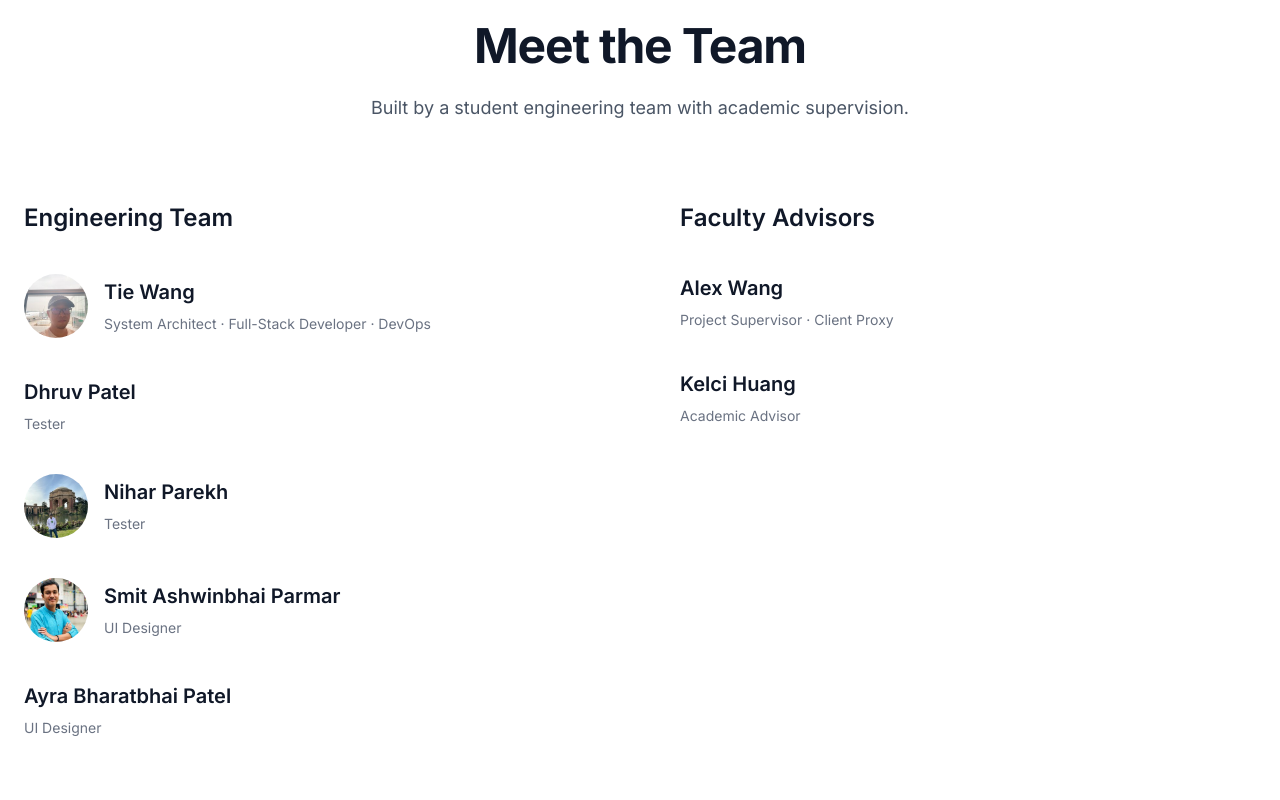
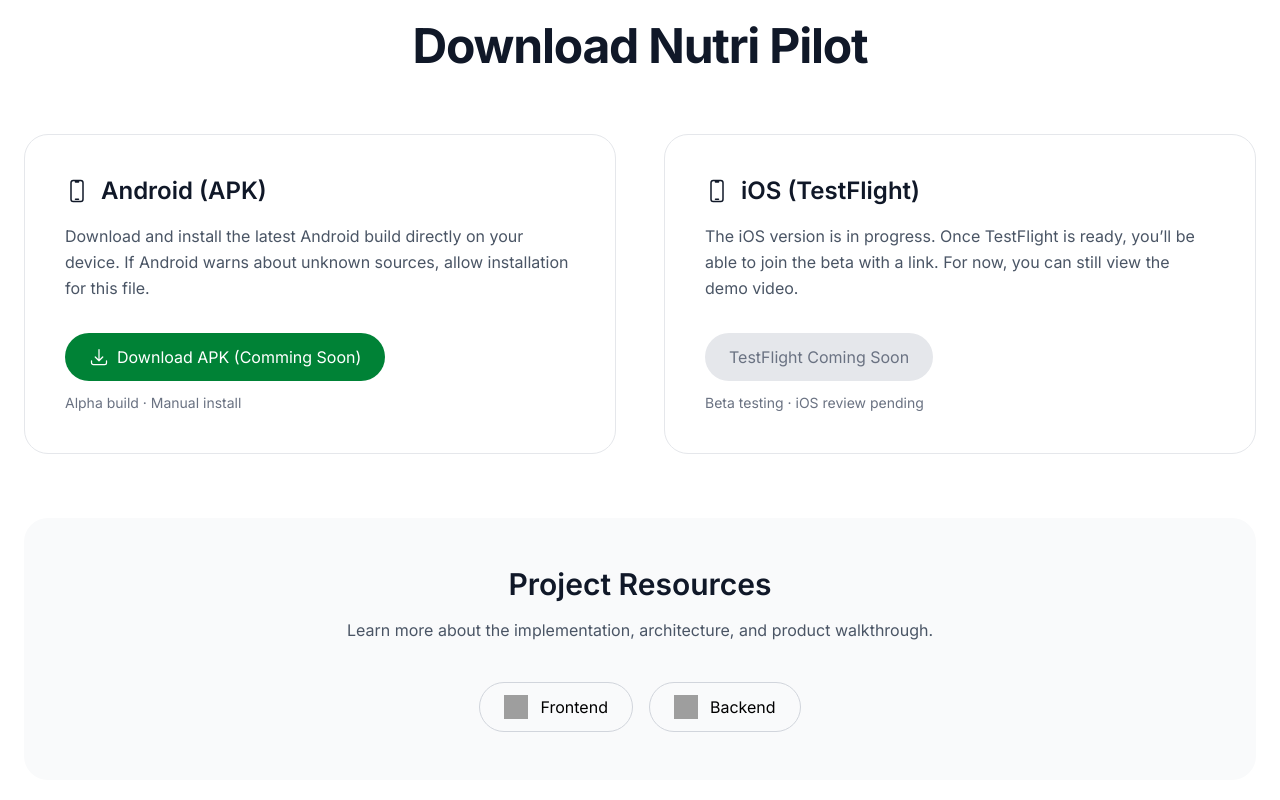
Before and after one commit to tie0913/nutri_pilot_site, a Vue app: page / in a window 1280 px wide. Shown: the part 1840-2640 px from the top of the page. Built offline with nearby package versions, Linux system fonts and the light colour scheme; grey boxes are pictures that could not be loaded.

Commit message:
add download page

```diff
--- a/src/App.vue
+++ b/src/App.vue
@@ -1,6 +1,7 @@
 <script setup>
 import Header  from './components/Header.vue'
 import Features from './components/Features.vue'
+import Download from './components/Download.vue'
 import About from './components/About.vue'
 import Hero from './components/Hero.vue'
 </script>
@@ -10,6 +11,7 @@
   <div>
   <Hero></Hero>
   <Features></Features>
+  <Download></Download>
   <About></About>
   </div>
 </template>
--- /dev/null
+++ b/src/components/Download.vue
@@ -0,0 +1,116 @@
+<script setup>
+import { ArrowDownTrayIcon, DevicePhoneMobileIcon, CodeBracketIcon, VideoCameraIcon } from '@heroicons/vue/24/outline'
+
+// TODO: 按你的实际情况改链接
+const apkUrl = '#'
+//'/downloads/nutripilot-alpha.apk'         // 放在 public/downloads/ 下最方便
+const backendRepo = 'https://github.com/tie0913/nuitri_pilot_backend'         // 你的 repo
+const frontendRepo = 'https://github.com/tie0913/nuitri_pilot_frontend'
+const demoUrl = 'https://www.youtube.com/watch?v=XXXX'   // 你的 demo
+const testFlightUrl = ''                                  // 有了就填，没有就留空
+</script>
+
+<template>
+    <section class="py-28 bg-white px-6">
+        <div class="max-w-7xl mx-auto">
+
+            <!-- Title -->
+            <div class="text-center max-w-3xl mx-auto">
+                <h1 class="text-4xl md:text-5xl font-bold tracking-tight text-gray-900">
+                    Download Nutri Pilot
+                </h1>
+
+            </div>
+
+            <!-- Cards -->
+            <div class="mt-16 grid md:grid-cols-2 gap-12 items-stretch">
+
+                <!-- Android -->
+                <div class="rounded-3xl border border-gray-200 p-10">
+                    <div class="flex items-center gap-3">
+                        <DevicePhoneMobileIcon class="w-6 h-6 text-gray-900" />
+                        <h2 class="text-2xl font-semibold text-gray-900">Android (APK)</h2>
+                    </div>
+
+                    <p class="mt-4 text-gray-600 leading-relaxed">
+                        Download and install the latest Android build directly on your device.
+                        If Android warns about unknown sources, allow installation for this file.
+                    </p>
+
+                    <div class="mt-8">
+                        <a :href="apkUrl"
+                            class="inline-flex items-center gap-2 px-6 py-3 bg-green-700 hover:bg-green-900 text-white rounded-full transition-colors">
+                            <ArrowDownTrayIcon class="w-5 h-5" />
+                            Download APK (Comming Soon)
+                        </a>
+                        <p class="mt-3 text-sm text-gray-500">
+                            Alpha build · Manual install
+                        </p>
+                    </div>
+                </div>
+
+                <!-- iOS -->
+                <div class="rounded-3xl border border-gray-200 p-10">
+                    <div class="flex items-center gap-3">
+                        <DevicePhoneMobileIcon class="w-6 h-6 text-gray-900" />
+                        <h2 class="text-2xl font-semibold text-gray-900">iOS (TestFlight)</h2>
+                    </div>
+
+                    <p class="mt-4 text-gray-600 leading-relaxed">
+                        The iOS version is in progress. Once TestFlight is ready, you’ll be able to join the beta with a
+                        link.
+                        For now, you can still view the demo video.
+                    </p>
+
+                    <div class="mt-8">
+                        <a v-if="testFlightUrl" :href="testFlightUrl" target="_blank" rel="noopener noreferrer"
+                            class="inline-flex items-center gap-2 px-6 py-3 bg-gray-900 hover:bg-black text-white rounded-full transition-colors">
+                            Join TestFlight
+                        </a>
+
+                        <button v-else disabled
+                            class="inline-flex items-center gap-2 px-6 py-3 bg-gray-200 text-gray-500 rounded-full cursor-not-allowed">
+                            TestFlight Coming Soon
+                        </button>
+
+                        <p class="mt-3 text-sm text-gray-500">
+                            Beta testing · iOS review pending
+                        </p>
+                    </div>
+                </div>
+            </div>
+
+            <!-- Resources -->
+            <div class="mt-16 rounded-3xl bg-gray-50 px-10 py-12">
+                <h2 class="text-3xl font-semibold text-gray-900 text-center">
+                    Project Resources
+                </h2>
+                <p class="mt-4 text-center text-gray-600 max-w-3xl mx-auto">
+                    Learn more about the implementation, architecture, and product walkthrough.
+                </p>
+
+                <div class="mt-10 flex flex-col sm:flex-row justify-center gap-4">
+                    <a :href="frontendRepo" target="_blank" rel="noopener noreferrer"
+                        class="inline-flex items-center justify-center gap-2 px-6 py-3 border border-gray-300 hover:border-green-800 rounded-full transition-colors">
+                        <div class="flex items-center gap-3">
+                            <img src="https://cdn.jsdelivr.net/npm/simple-icons@v11/icons/flutter.svg"
+                                class="w-6 h-6" />
+                            <span>Frontend</span>
+                        </div>
+
+                    </a>
+
+                    <a :href="backendRepo" target="_blank" rel="noopener noreferrer"
+                        class="inline-flex items-center justify-center gap-2 px-6 py-3 border border-gray-300 hover:border-green-800 rounded-full transition-colors">
+                        <div class="flex items-center gap-3">
+                            <img src="https://cdn.jsdelivr.net/npm/simple-icons@v11/icons/fastapi.svg"
+                                class="w-6 h-6" />
+                            <span>Backend</span>
+                        </div>
+                    </a>
+                </div>
+            </div>
+
+        </div>
+    </section>
+</template>
```
